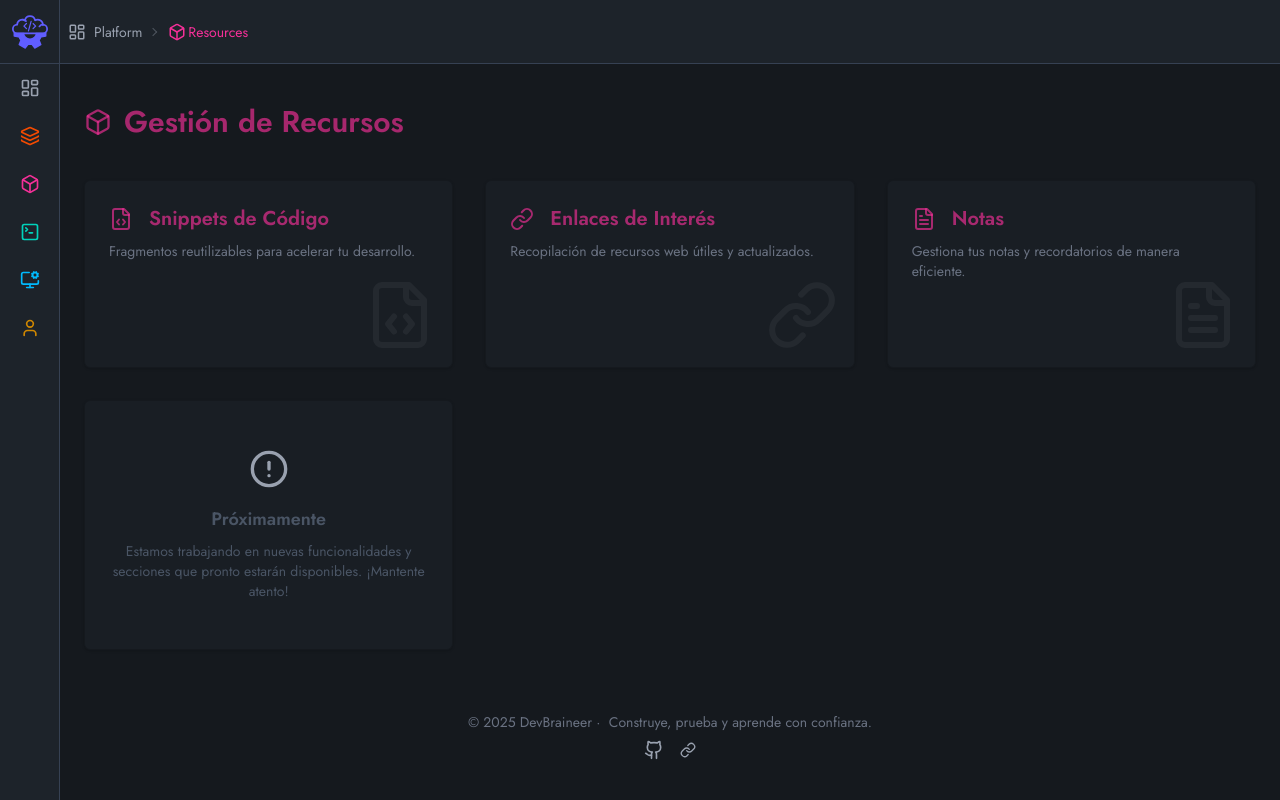
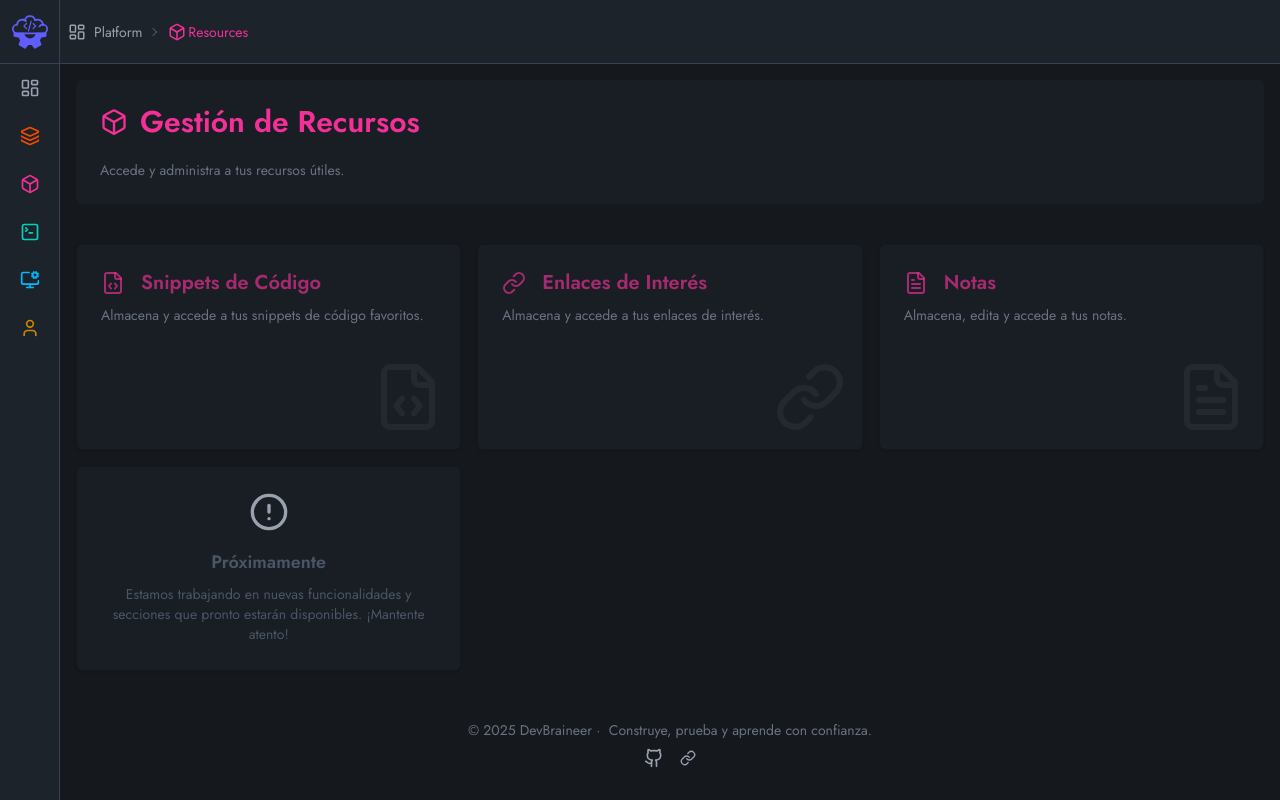
Before and after one commit to AletzMan/devbraineer, a Next.js app: page /platform/resources in a window 1280 px wide. Built offline with nearby package versions, Linux system fonts and the light colour scheme.

Commit message:
refactor: Update ResourcesHome to use LayoutSection component for improved structure

```diff
--- a/src/app/platform/resources/page.tsx
+++ b/src/app/platform/resources/page.tsx
@@ -1,70 +1,5 @@
-import { BoxIcon, FileCode, Link as LinkIcon, AlertCircle, FileText } from 'lucide-react';
-import { SiteFooter } from '../componentes/SiteFooter';
-
-const menuData = [
-    {
-        label: 'Snippets de Código',
-        description: 'Fragmentos reutilizables para acelerar tu desarrollo.',
-        href: '/platform/resources/snippets',
-        icon: FileCode,
-        color: 'text-secondary/65',
-    },
-    {
-        label: 'Enlaces de Interés',
-        description: 'Recopilación de recursos web útiles y actualizados.',
-        href: '/platform/resources/links',
-        icon: LinkIcon,
-        color: 'text-secondary/65',
-    },
-    {
-        label: 'Notas',
-        description: 'Gestiona tus notas y recordatorios de manera eficiente.',
-        href: '/platform/resources/notes',
-        icon: FileText,
-        color: 'text-secondary/65',
-    },
-];
+import LayoutSection from '../componentes/LayoutSection';
 
 export default function ResourcesHome() {
-    return (
-        <div className="max-w-(--max-width) mx-auto px-6 py-10 flex flex-col h-[calc(100svh-4rem)] flex-grow overflow-y-auto scrollbar-thin">
-            <h1 className={`text-3xl font-semibold mb-10 flex items-center gap-3 ${menuData[0].color}`}>
-                <BoxIcon className={`w-7 h-7  ${menuData[0].color}`} />
-                Gestión de Recursos
-            </h1>
-
-            <div className="grid gap-8 grid-cols-[repeat(auto-fill,minmax(340px,1fr))] flex-grow">
-                {menuData.map(({ label, description, href, icon: Icon, color }) => (
-                    <div
-                        key={label}
-                        className="bg-base-200 relative rounded-md border max-h-[250px] border-base-300 shadow-sm p-6 hover:shadow-md transition-shadow duration-300">
-                        <Icon
-                            className="absolute bottom-4 right-4 size-18 opacity-6 pointer-events-none select-none text-gray-300"
-                            aria-hidden="true"
-                        />
-                        <a
-                            href={href}
-                            className={`flex items-center gap-4 mb-2 group ${color} hover:brightness-90 transition duration-300`}>
-                            <Icon className={`${color} w-6 h-6 flex-shrink-0`} />
-                            <h2 className={`text-xl font-semibold ${color} group-hover:underline`}>{label}</h2>
-                        </a>
-
-                        {description && <p className="text-sm text-gray-500">{description}</p>}
-                    </div>
-                ))}
-
-                {/* Último recuadro de aviso */}
-                <div className="bg-base-200 rounded-md border border-base-300 shadow-sm p-6 flex max-h-[250px] flex-col justify-center items-center text-center text-gray-600">
-                    <AlertCircle className="w-10 h-10 mb-4 text-gray-400" />
-                    <h2 className="text-lg font-semibold mb-2">Próximamente</h2>
-                    <p className="text-sm max-w-xs">
-                        Estamos trabajando en nuevas funcionalidades y secciones que pronto estarán disponibles.
-                        ¡Mantente atento!
-                    </p>
-                </div>
-            </div>
-
-            <SiteFooter />
-        </div>
-    );
+    return <LayoutSection title="Gestión de Recursos" />;
 }
```
